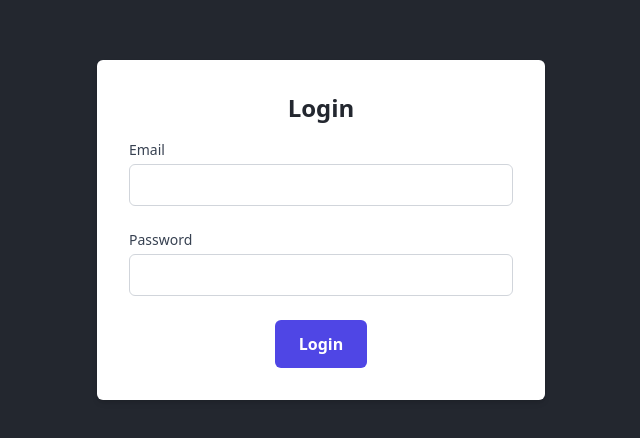
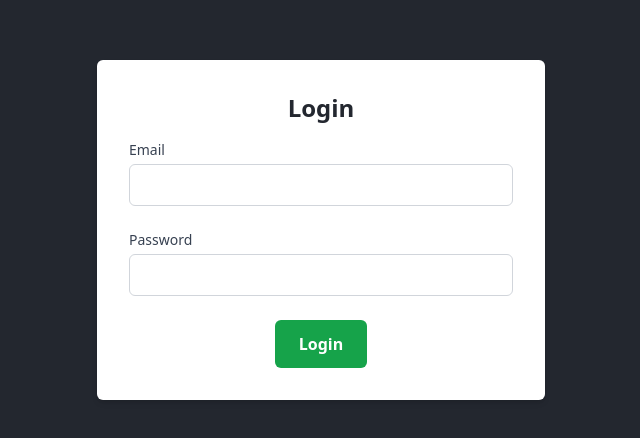
Before and after one commit to Qodestackr/gis-portfolio-site, a React (Vite) app: page /login in a window 1280 px wide. Shown: the part 194-632 px from the top of the page, without its empty margins (319-959 px from the left). Built offline with nearby package versions, Linux system fonts and the light colour scheme.

Commit message:
pages/Login button color

```diff
--- a/src/pages/login/Login.tsx
+++ b/src/pages/login/Login.tsx
@@ -44,7 +44,7 @@ function Login() {
         <div className="flex justify-center">
           <button
             onClick={handleLogin}
-            className="px-6 py-3 rounded-md bg-indigo-600 text-white font-semibold hover:bg-indigo-700 focus:outline-none focus:ring-2 focus:ring-indigo-500"
+            className="px-6 py-3 rounded-md bg-green-600 text-white font-semibold hover:bg-green-700 focus:outline-none focus:ring-2 focus:ring-green-500"
           >
             Login
           </button>
```
